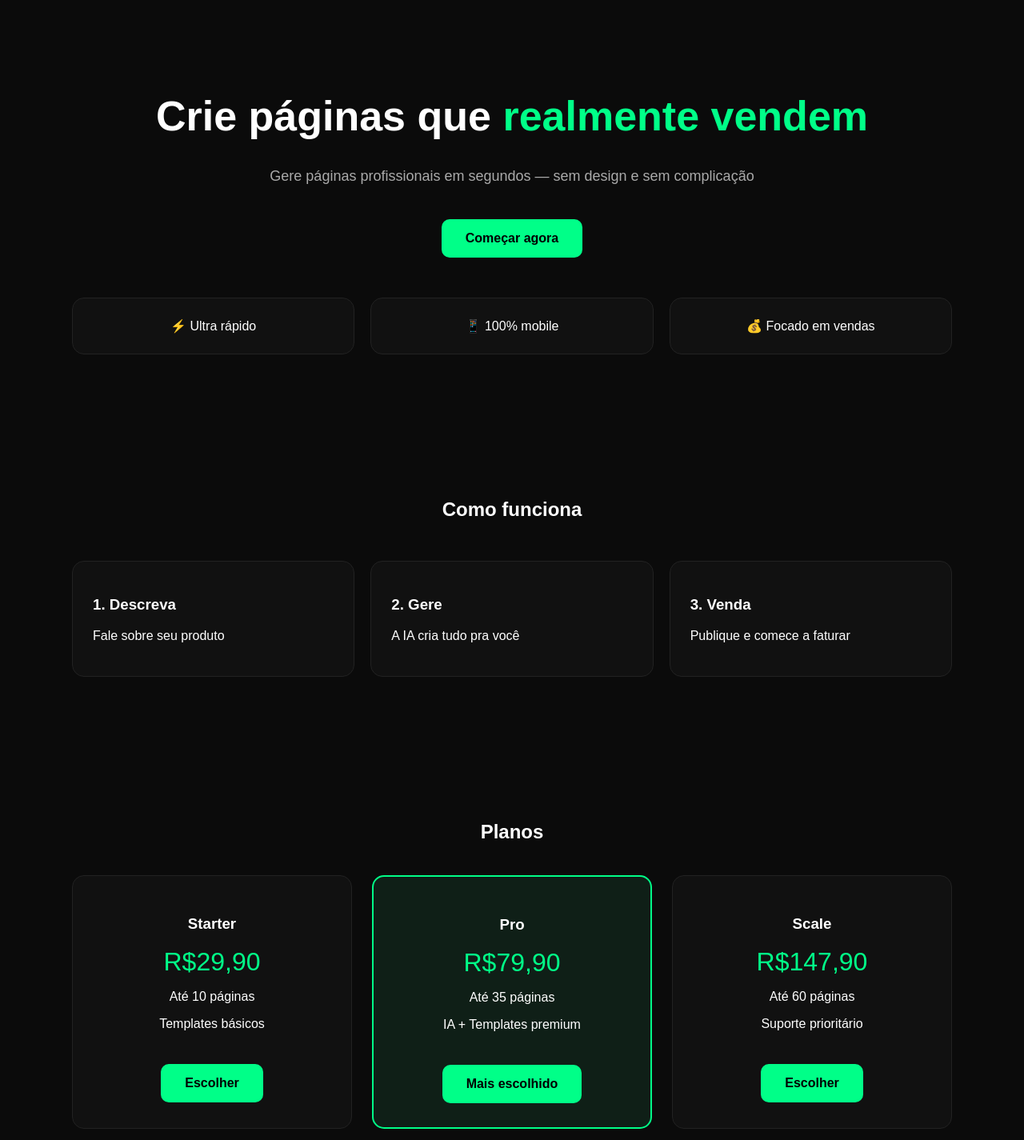
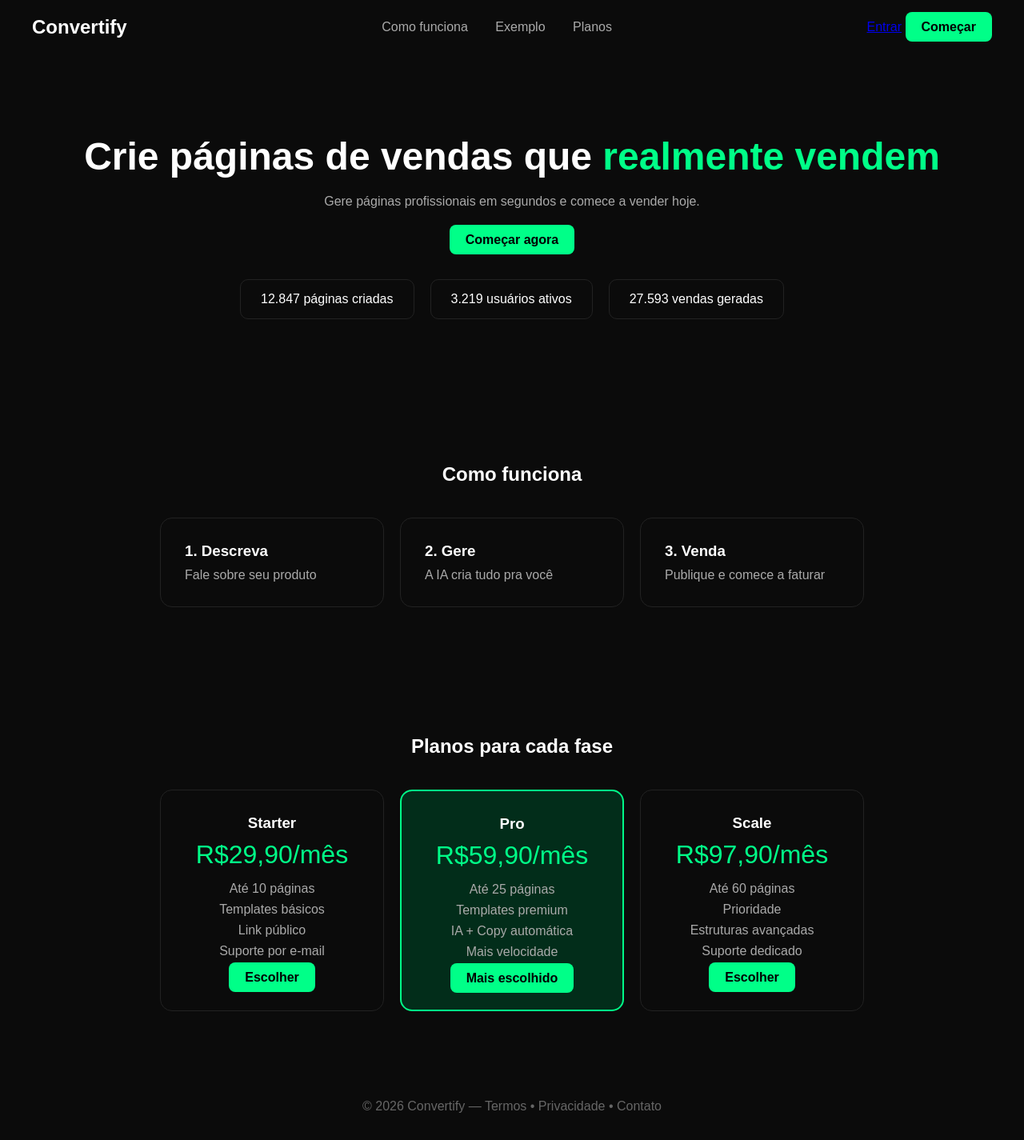
Before and after one commit to leetauzbr-ui/convertify, a plain HTML site: page index.html in a window 1280 px wide. Shown: the top 1425 px of the page at 80% size. Drawn offline with Linux system fonts and the light colour scheme.

Commit message:
Update index.html

```diff
--- a/index.html
+++ b/index.html
@@ -1,128 +1,183 @@
 <!DOCTYPE html>
-<html lang="pt-br">
+<html lang="pt-BR">
 <head>
   <meta charset="UTF-8">
   <title>Convertify</title>
-
+  <meta name="viewport" content="width=device-width, initial-scale=1.0">
   <style>
-body{
-  margin:0;
+    * {
+      margin: 0;
+      padding: 0;
+      box-sizing: border-box;
       font-family: Arial, sans-serif;
-  background:#0b0b0b;
-  color:#fff;
     }
 
-/* CONTAINER */
-.container{
-  max-width:1100px;
-  margin:auto;
-  padding:80px 20px;
+    body {
+      background: #0b0b0b;
+      color: #fff;
     }
 
-/* HERO */
-.hero{
-  text-align:center;
+    header {
+      display: flex;
+      justify-content: space-between;
+      padding: 20px 40px;
+      align-items: center;
     }
 
-.hero h1{
-  font-size:52px;
-  font-weight:bold;
+    header nav a {
+      margin: 0 15px;
+      color: #aaa;
+      text-decoration: none;
     }
 
-.green{
-  color:#00ff88;
+    .btn {
+      background: #00ff88;
+      padding: 10px 20px;
+      border-radius: 8px;
+      color: black;
+      font-weight: bold;
+      text-decoration: none;
     }
 
-.hero p{
-  color:#aaa;
-  font-size:18px;
-  margin-top:10px;
+    .hero {
+      text-align: center;
+      padding: 100px 20px;
     }
 
-.btn{
-  display:inline-block;
-  margin-top:25px;
-  padding:15px 30px;
-  background:#00ff88;
-  color:#000;
-  border-radius:10px;
-  text-decoration:none;
-  font-weight:bold;
+    .hero h1 {
+      font-size: 48px;
+      margin-bottom: 20px;
     }
 
-/* CARDS */
-.grid{
-  display:grid;
-  grid-template-columns: repeat(auto-fit, minmax(250px,1fr));
-  gap:20px;
-  margin-top:50px;
+    .hero span {
+      color: #00ff88;
     }
 
-.card{
-  background:#111;
-  padding:25px;
-  border-radius:15px;
-  border:1px solid #222;
+    .hero p {
+      color: #aaa;
+      margin-bottom: 30px;
     }
 
-/* PLANOS */
-.pricing{
-  display:grid;
-  grid-template-columns: repeat(auto-fit, minmax(280px,1fr));
-  gap:25px;
-  margin-top:40px;
+    .stats {
+      display: flex;
+      justify-content: center;
+      gap: 20px;
+      margin-top: 40px;
     }
 
-.plan{
-  background:#111;
-  padding:30px;
-  border-radius:15px;
-  border:1px solid #222;
-  text-align:center;
+    .box {
+      border: 1px solid #222;
+      padding: 15px 25px;
+      border-radius: 10px;
     }
 
-.plan.highlight{
-  border:2px solid #00ff88;
-  background:#0f1f17;
+    .section {
+      padding: 80px 20px;
+      text-align: center;
     }
 
-.price{
-  font-size:32px;
-  color:#00ff88;
-  margin:15px 0;
+    .cards {
+      display: flex;
+      justify-content: center;
+      gap: 20px;
+      flex-wrap: wrap;
+      margin-top: 40px;
     }
 
-/* FOOTER */
-.footer{
-  text-align:center;
-  padding:40px;
-  color:#666;
+    .card {
+      border: 1px solid #222;
+      padding: 30px;
+      border-radius: 15px;
+      width: 280px;
+      text-align: left;
+    }
+
+    .card h3 {
+      margin-bottom: 10px;
+    }
+
+    .card p {
+      color: #aaa;
+    }
+
+    .pricing {
+      display: flex;
+      justify-content: center;
+      gap: 20px;
+      flex-wrap: wrap;
+      margin-top: 40px;
+    }
+
+    .price-card {
+      border: 1px solid #222;
+      padding: 30px;
+      border-radius: 15px;
+      width: 280px;
+    }
+
+    .price-card h2 {
+      margin-bottom: 10px;
+    }
+
+    .price {
+      font-size: 32px;
+      color: #00ff88;
+      margin: 10px 0;
+    }
+
+    .highlight {
+      border: 2px solid #00ff88;
+      background: #022d1a;
+    }
+
+    .price-card ul {
+      list-style: none;
+      margin: 15px 0;
+    }
+
+    .price-card ul li {
+      margin: 8px 0;
+      color: #aaa;
+    }
+
+    footer {
+      text-align: center;
+      padding: 30px;
+      color: #666;
     }
   </style>
-
 </head>
-
 <body>
 
-<!-- HERO -->
-<div class="container hero">
-  <h1>Crie páginas que <span class="green">realmente vendem</span></h1>
-  <p>Gere páginas profissionais em segundos — sem design e sem complicação</p>
+<header>
+  <h2>Convertify</h2>
+  <nav>
+    <a href="#">Como funciona</a>
+    <a href="#">Exemplo</a>
+    <a href="#">Planos</a>
+  </nav>
+  <div>
+    <a href="#">Entrar</a>
+    <a class="btn" href="#">Começar</a>
+  </div>
+</header>
 
-  <a href="#" class="btn">Começar agora</a>
+<section class="hero">
+  <h1>Crie páginas de vendas que <span>realmente vendem</span></h1>
+  <p>Gere páginas profissionais em segundos e comece a vender hoje.</p>
+  <a class="btn" href="#">Começar agora</a>
 
-  <div class="grid">
-    <div class="card">⚡ Ultra rápido</div>
-    <div class="card">📱 100% mobile</div>
-    <div class="card">💰 Focado em vendas</div>
+  <div class="stats">
+    <div class="box">12.847 páginas criadas</div>
+    <div class="box">3.219 usuários ativos</div>
+    <div class="box">27.593 vendas geradas</div>
   </div>
-</div>
+</section>
 
-<!-- COMO FUNCIONA -->
-<div class="container">
-  <h2 style="text-align:center;">Como funciona</h2>
+<section class="section">
+  <h2>Como funciona</h2>
 
-  <div class="grid">
+  <div class="cards">
     <div class="card">
       <h3>1. Descreva</h3>
       <p>Fale sobre seu produto</p>
@@ -138,51 +193,55 @@ body{
       <p>Publique e comece a faturar</p>
     </div>
   </div>
-</div>
+</section>
 
-<!-- PLANOS -->
-<div class="container">
-  <h2 style="text-align:center;">Planos</h2>
+<section class="section">
+  <h2>Planos para cada fase</h2>
 
   <div class="pricing">
 
-    <div class="plan">
+    <div class="price-card">
       <h3>Starter</h3>
-      <div class="price">R$29,90</div>
-      <p>Até 10 páginas</p>
-      <p>Templates básicos</p>
-      <a href="#" class="btn">Escolher</a>
+      <div class="price">R$29,90/mês</div>
+      <ul>
+        <li>Até 10 páginas</li>
+        <li>Templates básicos</li>
+        <li>Link público</li>
+        <li>Suporte por e-mail</li>
+      </ul>
+      <a class="btn" href="#">Escolher</a>
     </div>
 
-    <div class="plan highlight">
+    <div class="price-card highlight">
       <h3>Pro</h3>
-      <div class="price">R$79,90</div>
-      <p>Até 35 páginas</p>
-      <p>IA + Templates premium</p>
-      <a href="#" class="btn">Mais escolhido</a>
+      <div class="price">R$59,90/mês</div>
+      <ul>
+        <li>Até 25 páginas</li>
+        <li>Templates premium</li>
+        <li>IA + Copy automática</li>
+        <li>Mais velocidade</li>
+      </ul>
+      <a class="btn" href="#">Mais escolhido</a>
     </div>
 
-    <div class="plan">
+    <div class="price-card">
       <h3>Scale</h3>
-      <div class="price">R$147,90</div>
-      <p>Até 60 páginas</p>
-      <p>Suporte prioritário</p>
-      <a href="#" class="btn">Escolher</a>
+      <div class="price">R$97,90/mês</div>
+      <ul>
+        <li>Até 60 páginas</li>
+        <li>Prioridade</li>
+        <li>Estruturas avançadas</li>
+        <li>Suporte dedicado</li>
+      </ul>
+      <a class="btn" href="#">Escolher</a>
     </div>
 
   </div>
-</div>
+</section>
 
-<!-- PROVA SOCIAL -->
-<div class="container" style="text-align:center;">
-  <h2>Quem usa, recomenda</h2>
-  <p>⭐⭐⭐⭐⭐ "Criei minha página em minutos!"</p>
-  <p>⭐⭐⭐⭐⭐ "Muito fácil e vende mesmo!"</p>
-</div>
-
-<div class="footer">
-  © 2026 Convertify
-</div>
+<footer>
+  © 2026 Convertify — Termos • Privacidade • Contato
+</footer>
 
 </body>
 </html>
```
Lines whose indentation alone changed are shown as unchanged.
